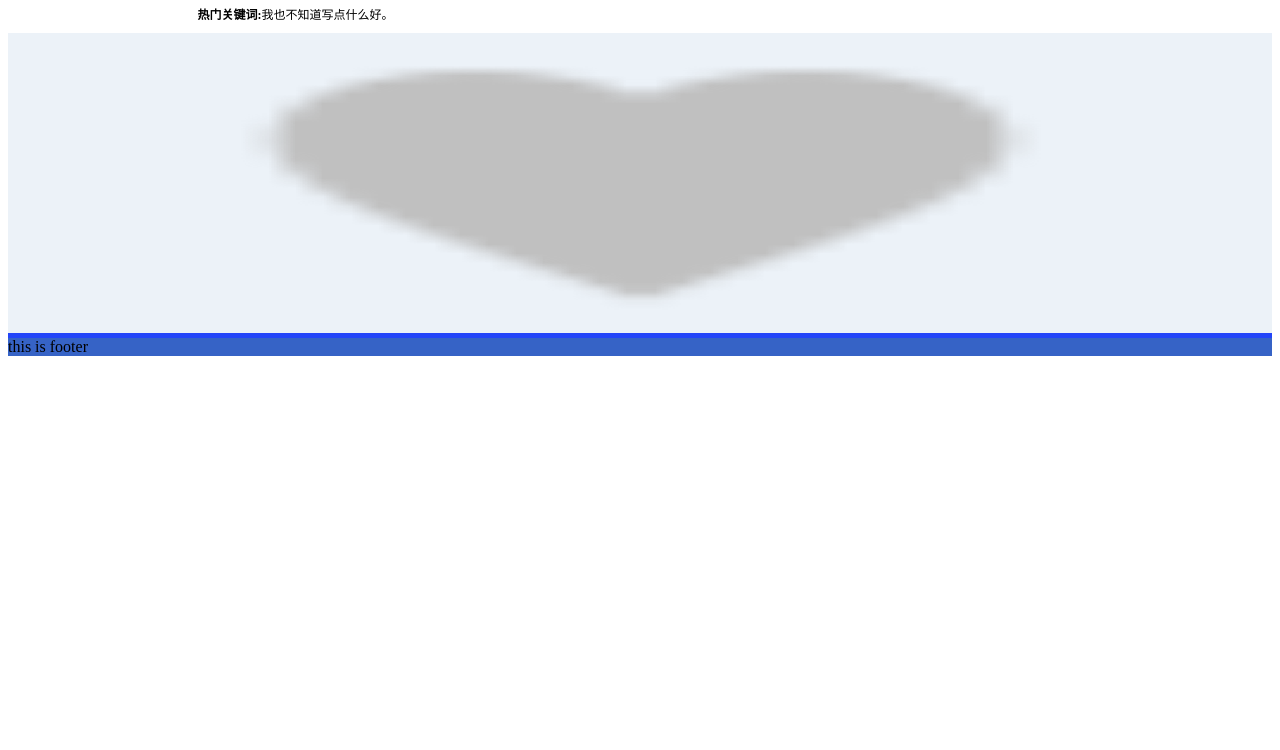
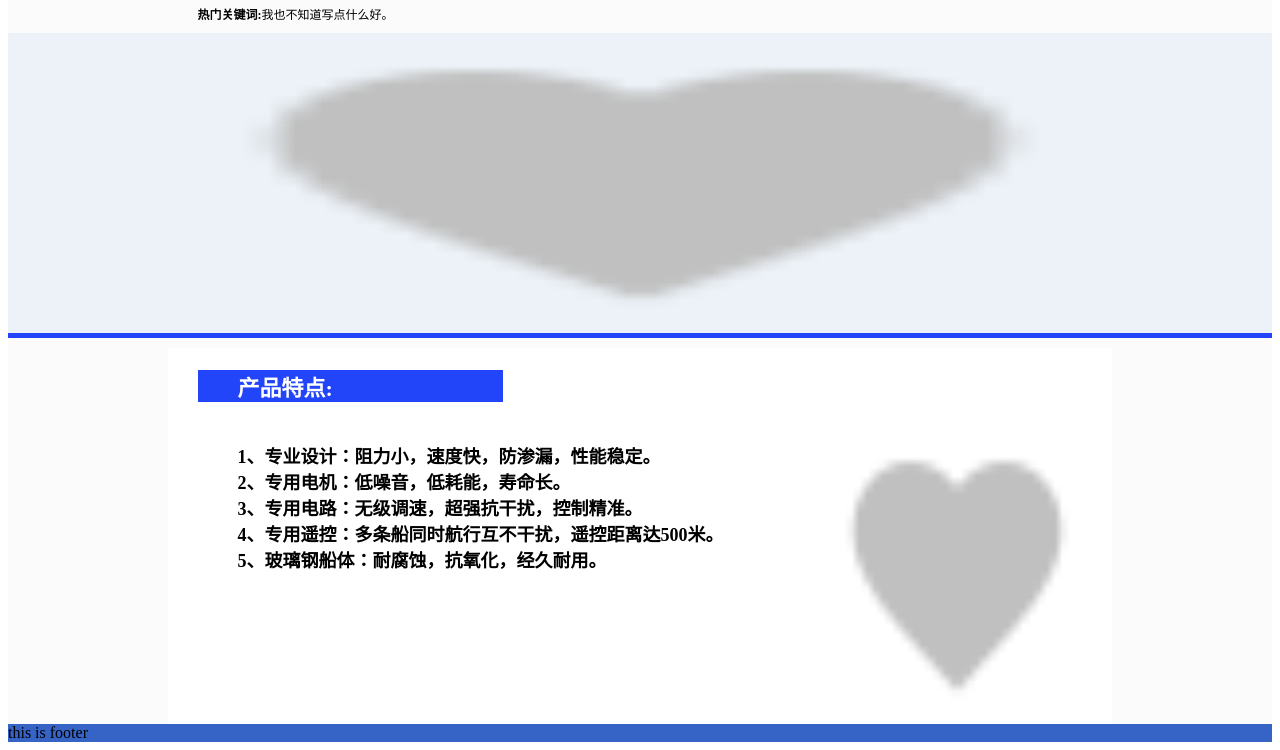
Before and after one commit to YYL0505/catch-fish, a React app: page / in a window 1280 px wide. Shown: the part 197-947 px from the top of the page. Before the commit the page ends 800 px from the top, so only its background shows below. Built offline with nearby package versions, Linux system fonts and the light colour scheme.

Commit message:
YL -add content product character in homepage

```diff
--- a/assert/style-sheet/home-page.css
+++ b/assert/style-sheet/home-page.css
@@ -61,7 +61,8 @@ header .contact-text p{
 content {
     display: flex;
     flex-direction: column;
-    align-items: center;
+    background: #FBFBFB;
+
 }
 
 content .action-bar-bg {
@@ -112,6 +113,46 @@ content .divider {
     background: #2345F9;
 }
 
+
+content .product-character {
+    width: 70%;
+    margin: auto;
+    margin-top: 10px;
+    background: #ffffff;
+    display: flex;
+    flex-direction: column;
+    justify-content: flex-start;
+    padding-left: 30px;
+    padding-right: 30px;
+}
+
+content .character-title {
+    width: 30%;
+    background: #2345F9;
+    color: #ffffff;
+    font-size: 22px;
+    font-weight: bold;
+    padding-left: 40px;
+}
+
+content .characters {
+    font-size: 18px;
+    font-weight: bold;
+    display: flex;
+    flex-direction: row;
+    justify-content: space-between;
+}
+
+content li {
+    list-style: none;
+}
+
+content .product-character img {
+    height: 300px;
+    width: auto;
+    max-width: 250px;
+}
+
 footer {
     background: #3663C6;
 
--- a/component/HomePage.js
+++ b/component/HomePage.js
@@ -49,7 +49,22 @@ class HomePage extends React.Component {
                         <img src="../assert/image/ic_favorite.png"/>
                     </div>
 
-                    <div className="divider">
+                    <div className="divider"></div>
+
+                    <div className="product-character">
+                        <h3 className="character-title">产品特点:</h3>
+
+                        <div className="characters">
+                            <ul>
+                                <li>1、专业设计：阻力小，速度快，防渗漏，性能稳定。</li>
+                                <li>2、专用电机：低噪音，低耗能，寿命长。</li>
+                                <li>3、专用电路：无级调速，超强抗干扰，控制精准。</li>
+                                <li>4、专用遥控：多条船同时航行互不干扰，遥控距离达500米。</li>
+                                <li>5、玻璃钢船体：耐腐蚀，抗氧化，经久耐用。</li>
+                            </ul>
+
+                            <img src="../assert/image/ic_favorite.png" alt=""/>
+                        </div>
                     </div>
                 </content>
 
```
